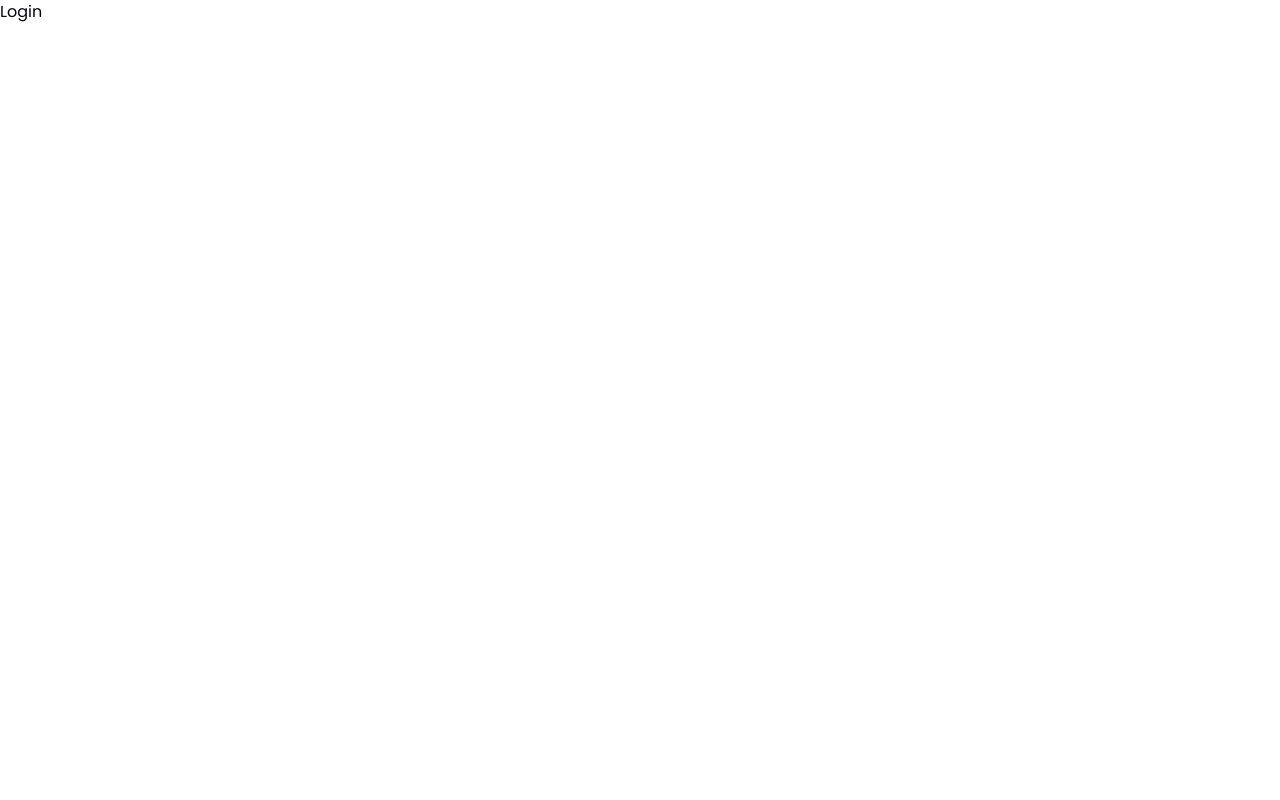
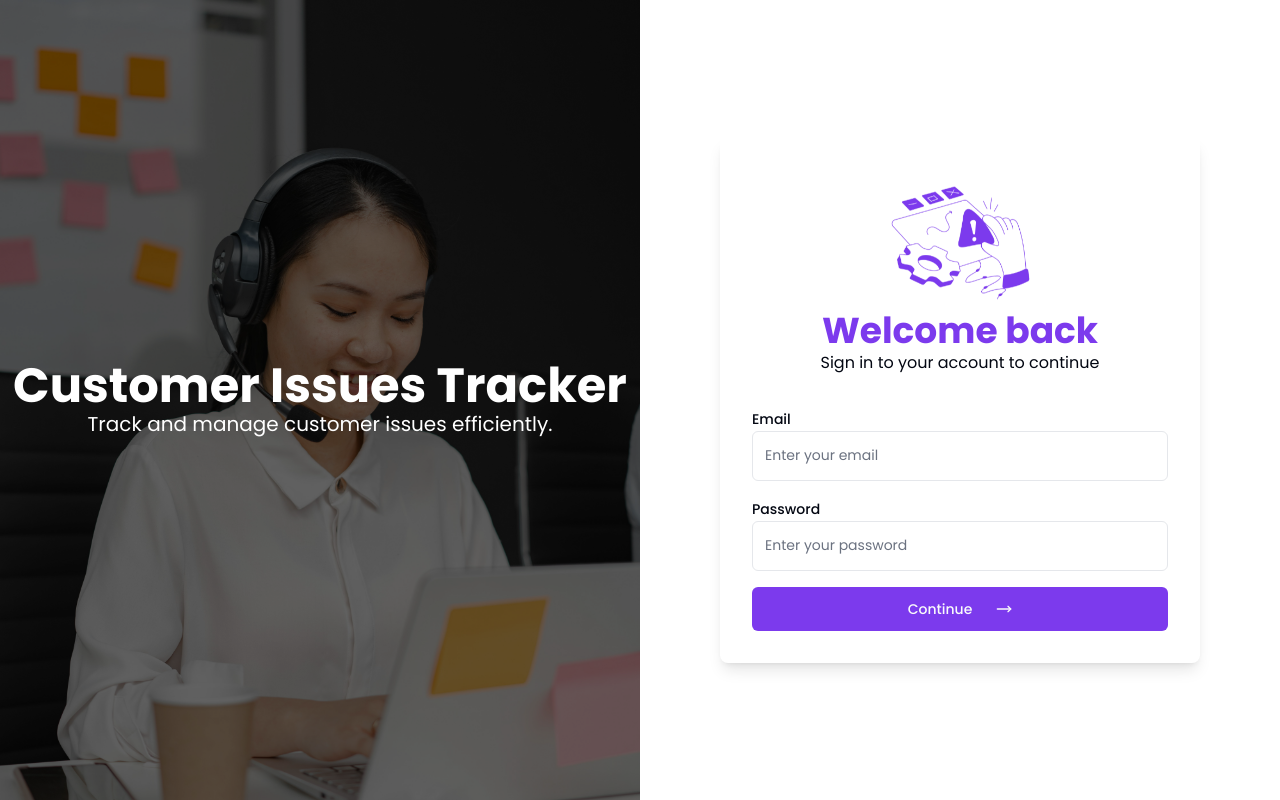
Before and after one commit to pristineincgh/cit, a Next.js app in the folder frontend/: page /login in a window 1280 px wide. Built offline with nearby package versions, Linux system fonts and the light colour scheme; no server answers.

Commit message:
Add login page

```diff
--- a/frontend/app/(auth)/login/page.tsx
+++ b/frontend/app/(auth)/login/page.tsx
@@ -1,5 +1,113 @@
-import React from 'react';
+'use client';
+
+import { Button } from '@/components/ui/button';
+import { Input } from '@/components/ui/input';
+import { Label } from '@/components/ui/label';
+import Image from 'next/image';
+import { MoveRight } from 'lucide-react';
+import { useForm } from 'react-hook-form';
+import { defaultValues, LoginInputSchema, schema } from '../types/schema';
+import { zodResolver } from '@hookform/resolvers/zod';
+import { useLoginUser } from '../services/mutations';
+import { ClipLoader } from 'react-spinners';
+import Head from 'next/head';
 
 export default function Login() {
-  return <div>Login</div>;
+  const {
+    register,
+    handleSubmit,
+    formState: { errors },
+  } = useForm<LoginInputSchema>({
+    mode: 'all',
+    resolver: zodResolver(schema),
+    defaultValues,
+  });
+
+  const { mutate: loginUser, isPending } = useLoginUser();
+
+  const onFormSubmit = (data: LoginInputSchema) => {
+    loginUser(data);
+  };
+
+  return (
+    <>
+      <Head>
+        <link rel="preload" href="/images/app_logo.png" as="image" />
+      </Head>
+
+      <main className="h-screen grid grid-cols-2">
+        <div className="bg-login-bg bg-cover bg-center relative">
+          <div className="absolute inset-0 bg-black bg-opacity-60"></div>
+          <div className="flex flex-col items-center justify-center h-full relative z-50">
+            <h1 className="text-5xl font-bold text-white">
+              Customer Issues Tracker
+            </h1>
+            <p className="text-white text-xl">
+              Track and manage customer issues efficiently.
+            </p>
+          </div>
+        </div>
+        <div className="flex flex-col items-center justify-center h-full">
+          <div className="w-[30rem] p-8 rounded-lg shadow-lg">
+            <div className="flex justify-center">
+              <Image
+                src="/images/app_logo.png"
+                alt="CIT Logo"
+                width={150}
+                height={150}
+              />
+            </div>
+            <div className="text-center">
+              <h1 className="text-4xl font-bold text-primary">Welcome back</h1>
+              <p className="">Sign in to your account to continue</p>
+            </div>
+            <form
+              onSubmit={handleSubmit(onFormSubmit)}
+              className="mt-8 space-y-4"
+            >
+              <div>
+                <Label htmlFor="email">Email</Label>
+                <Input
+                  type="email"
+                  id="email"
+                  {...register('email')}
+                  error={!!errors.email}
+                  helperText={errors.email?.message}
+                  placeholder="Enter your email"
+                />
+              </div>
+              <div>
+                <Label htmlFor="password">Password</Label>
+                <Input
+                  type="password"
+                  id="password"
+                  {...register('password')}
+                  error={!!errors.password}
+                  helperText={errors.password?.message}
+                  placeholder="Enter your password"
+                />
+              </div>
+              <div>
+                <Button size="lg" className="w-full gap-6">
+                  {isPending ? (
+                    <>
+                      <span>Please wait</span>
+                      <ClipLoader color="#fff" size={24} />
+                    </>
+                  ) : (
+                    <>
+                      <span>Continue</span>
+                      <span>
+                        <MoveRight />
+                      </span>
+                    </>
+                  )}
+                </Button>
+              </div>
+            </form>
+          </div>
+        </div>
+      </main>
+    </>
+  );
 }
```
